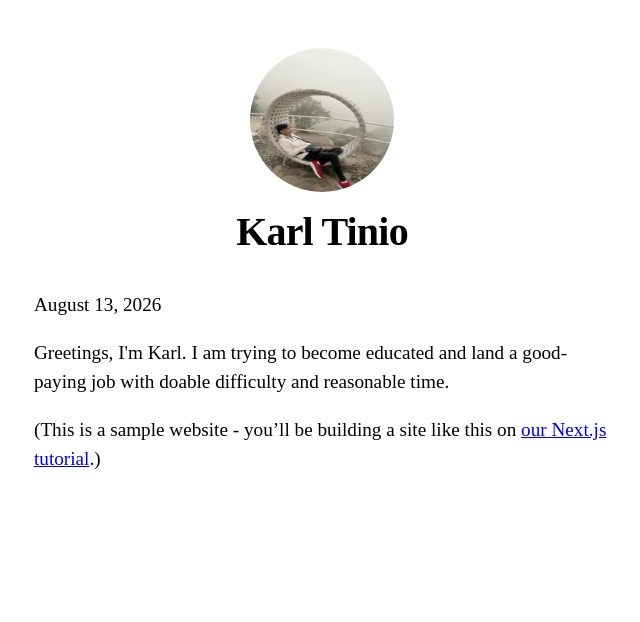
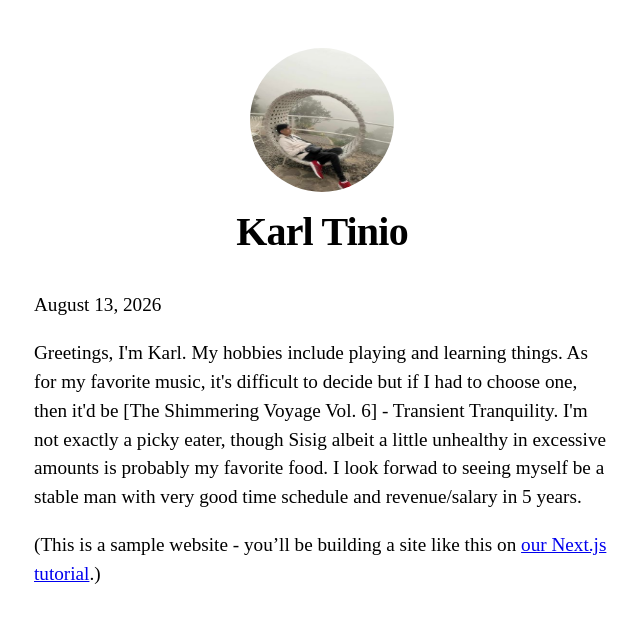
Before and after one commit to Haiseia/blog, a Next.js app: page / in a window 1280 px wide. Shown: the top 622 px of the page, without its empty margins (318-958 px from the left). Built offline with nearby package versions, Linux system fonts and the light colour scheme.

Commit message:
Update index.js

```diff
--- a/pages/index.js
+++ b/pages/index.js
@@ -11,7 +11,8 @@ export default function Home() {
       <section className={utilStyles.headingMd}>
         <p>August 13, 2026</p>
         <p>
-          Greetings, I'm Karl. I am trying to become educated and land a good-paying job with doable difficulty and reasonable time.
+          Greetings, I'm Karl. My hobbies include playing and learning things. As for my favorite music, it's difficult to decide but if I had to choose one, then it'd be [The Shimmering Voyage Vol. 6] - Transient Tranquility.
+          I'm not exactly a picky eater, though Sisig albeit a little unhealthy in excessive amounts is probably my favorite food. I look forwad to seeing myself be a stable man with very good time schedule and revenue/salary in 5 years.
         </p>
         <p>
           (This is a sample website - you’ll be building a site like this on{' '}
```
